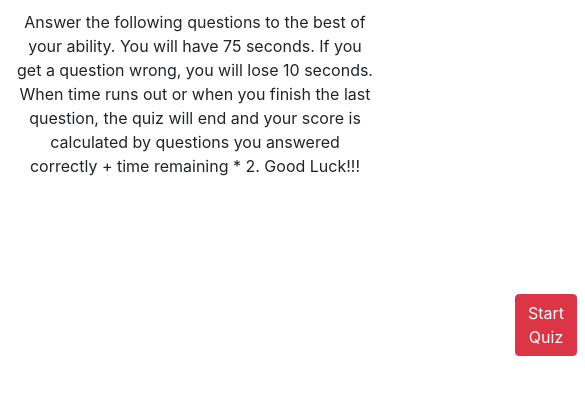
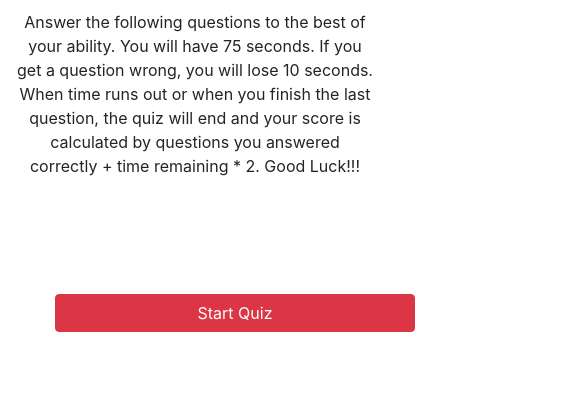
Before and after one commit to kayla8693/code-quiz, a plain HTML site: page index.html in a window 390 px wide. Shown: the part 124-518 px from the top of the page, 585 px wide, since content can reach past the window. Drawn offline with nearby package versions, Linux system fonts and the light colour scheme.

Commit message:
checking responsiveness

```diff
--- a/assets/style.css
+++ b/assets/style.css
@@ -22,7 +22,15 @@
 }
 
 .start {
-    margin: 100px 500px;
+    margin: 100px auto;
+
+}
+
+@media screen and (max-width: 768px) {
+    .start {
+        margin: 100px 40px;
+    }
+
 }
 
 #feedback {
--- a/index.html
+++ b/index.html
@@ -29,7 +29,7 @@
             </div>
         </div>
         <div class="start-button">
-            <button type="button" class="btn btn-danger start">Start Quiz</button>
+            <button type="button" class="btn btn-danger start col-sm-2">Start Quiz</button>
         </div>
 
         <!-- add next question button -->
```
